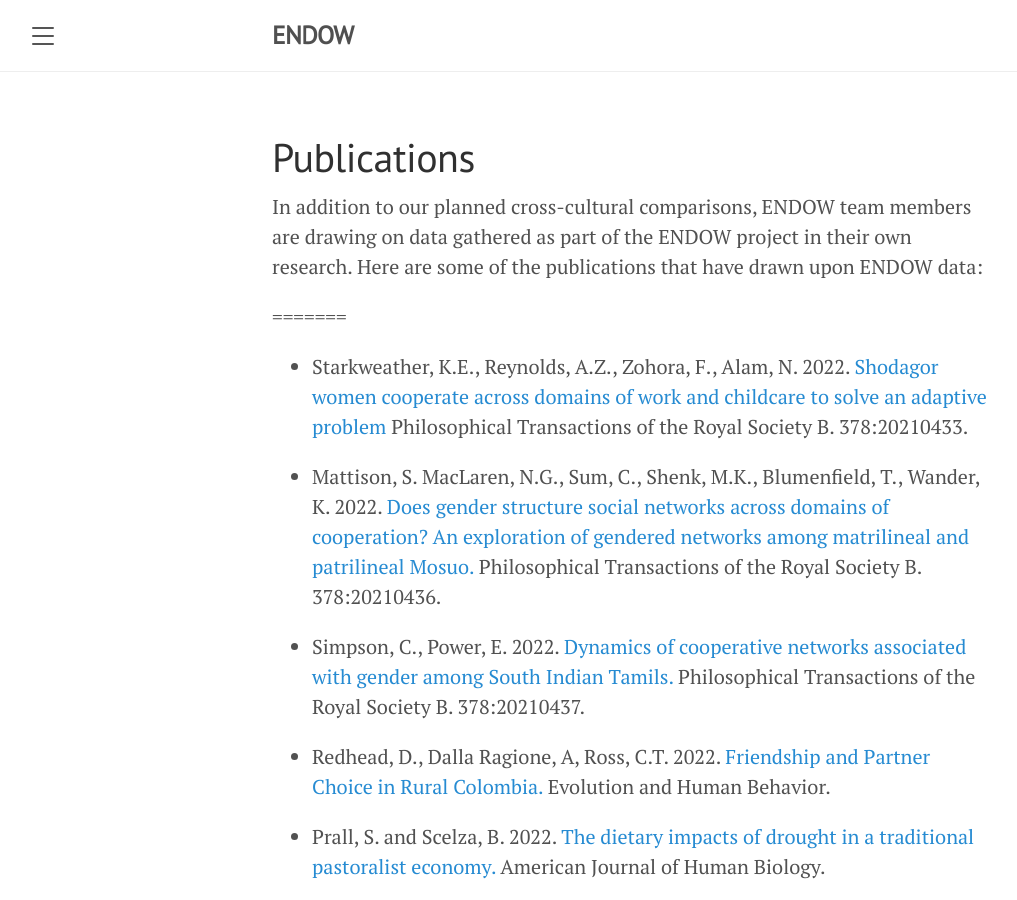
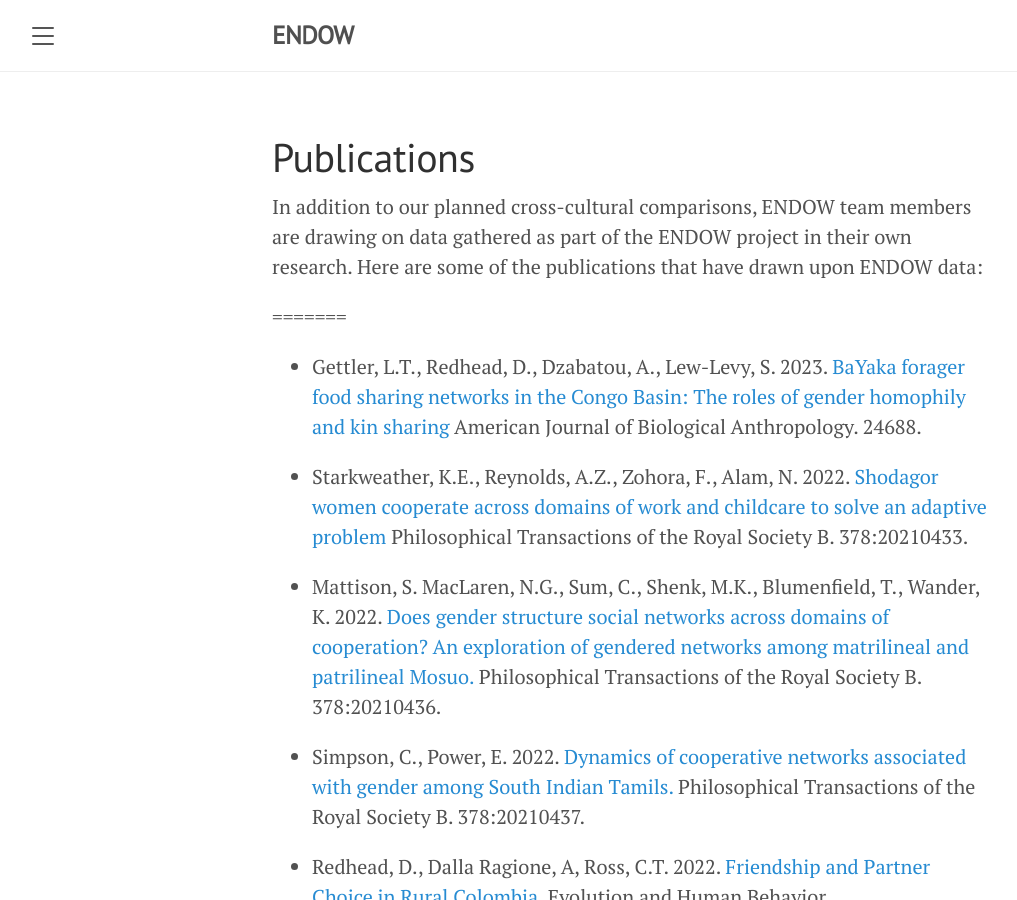
Before and after one commit to endowproject/endowproject.github.io, a Jekyll site: the page built from publications.md, in a window 1280 px wide and 900 px high. Shown: the whole window, without its empty margins (8-1025 px from the left). Built offline with Jekyll 4.4.1, drawn with Linux system fonts in a browser that asks for light colours.

Commit message:
Update publications.md
Added Gettler et al.

```diff
--- a/publications.md
+++ b/publications.md
@@ -6,6 +6,7 @@ title: Publications
 In addition to our planned cross-cultural comparisons, ENDOW team members are drawing on data gathered as part of the ENDOW project in their own research. Here are some of the publications that have drawn upon ENDOW data:
 
 =======
+- Gettler, L.T., Redhead, D., Dzabatou, A., Lew-Levy, S. 2023. [BaYaka forager food sharing networks in the Congo Basin: The roles of gender homophily and kin sharing](https://onlinelibrary.wiley.com/doi/10.1002/ajpa.24688) American Journal of Biological Anthropology. 24688.
 
 - Starkweather, K.E., Reynolds, A.Z., Zohora, F., Alam, N. 2022. [Shodagor women cooperate across domains of work and childcare to solve an adaptive problem](https://royalsocietypublishing.org/doi/10.1098/rstb.2021.0433) Philosophical Transactions of the Royal Society B. 378:20210433.
 
```
